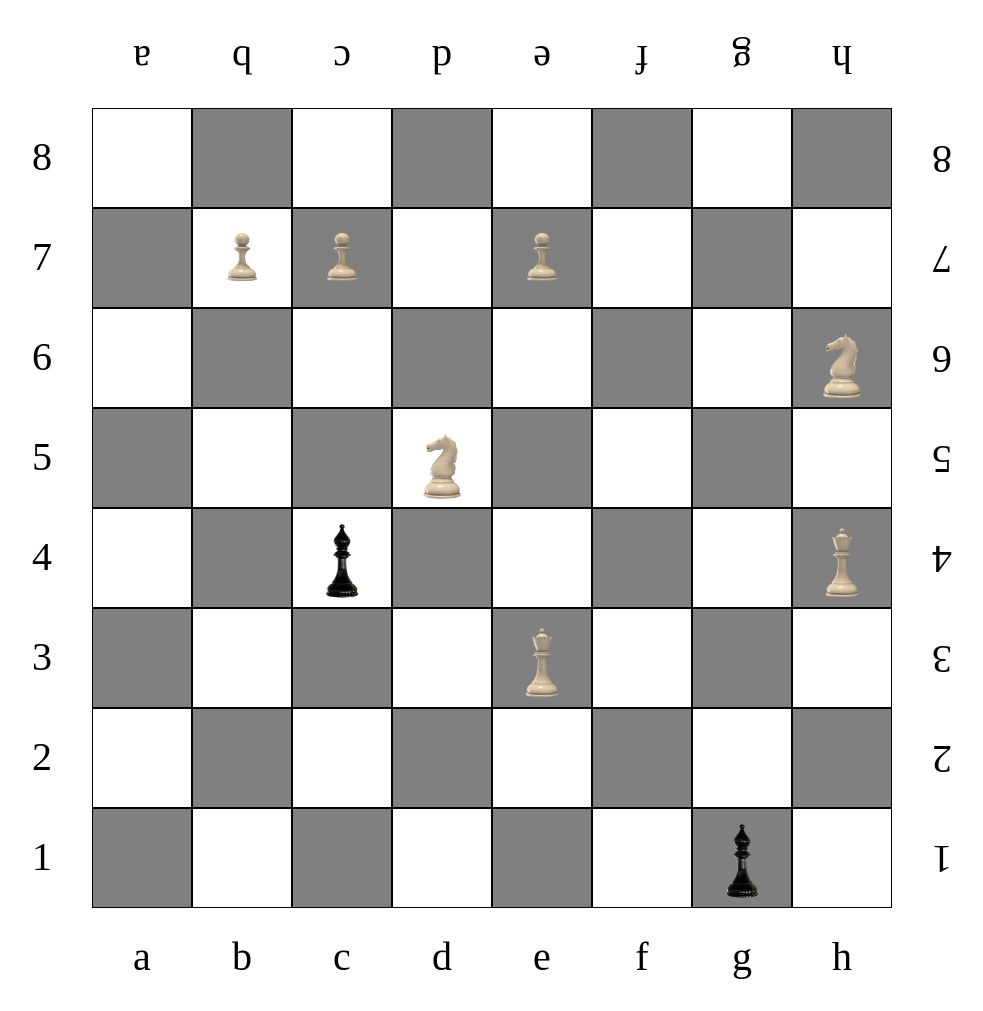
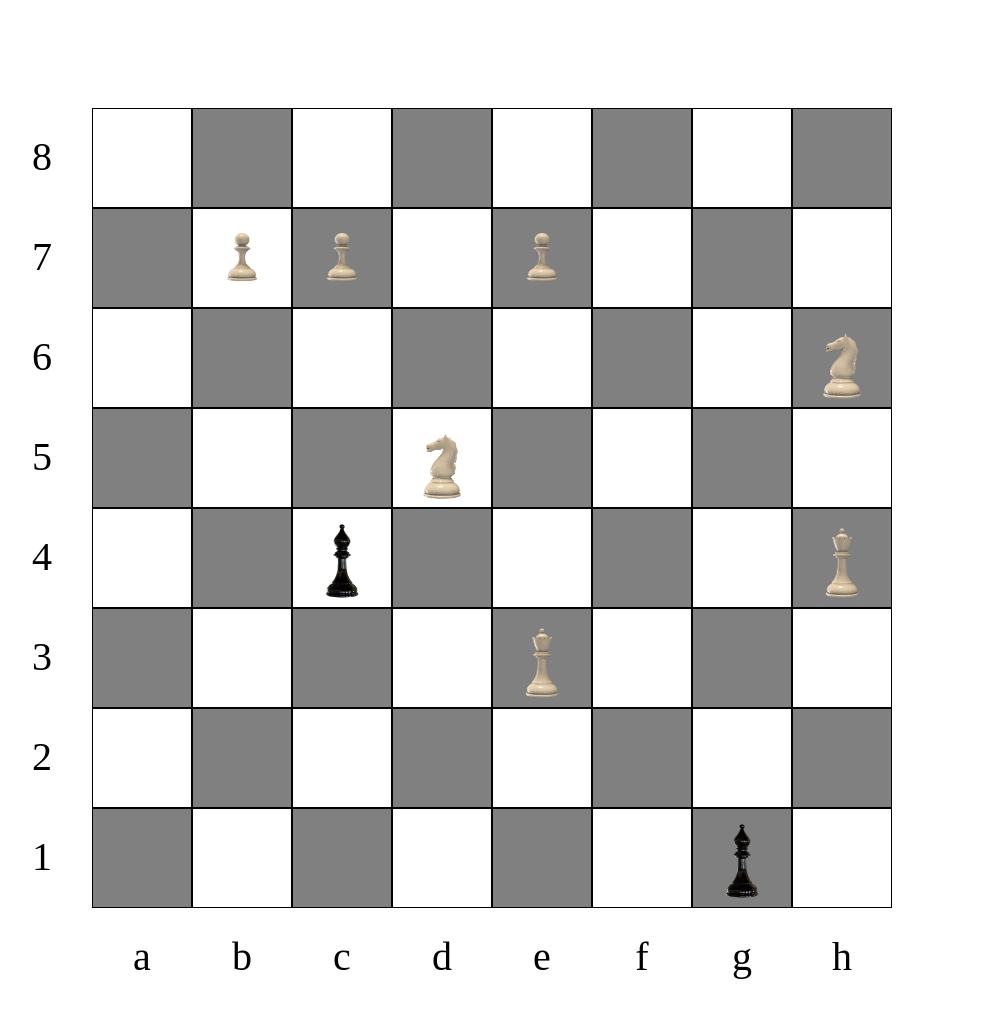
Before and after one commit to NyAmeron/LAB3, a plain HTML site: page index.html in a window 1280 px wide. Shown: the whole page, without its empty margins (16-999 px from the left). Drawn offline with Linux system fonts and the light colour scheme.

Commit message:
Update index.html

```diff
--- a/index.html
+++ b/index.html
@@ -20,7 +20,7 @@
             <div class="size text"></div>
         </div>
         <div class="column">
-                <div class="size text rot">a</div>
+                <div class="size text rot"></div>
                 <div class="size white"></div>
                 <div class="size black"></div>
                 <div class="size white"></div>
@@ -32,7 +32,7 @@
                 <div class="size text">a</div>
         </div>
         <div class="column">
-            <div class="size text rot">b</div>
+            <div class="size text rot"></div>
             <div class="size black"></div>
             <div class="size white"><img src="chess1.png" alt=""></div>
             <div class="size black"></div>
@@ -44,7 +44,7 @@
             <div class="size text">b</div>
         </div>
         <div class="column">
-            <div class="size text rot">c</div>
+            <div class="size text rot"></div>
             <div class="size white"></div>
             <div class="size black"><img src="chess1.png" alt=""></div>
             <div class="size white"></div>
@@ -56,7 +56,7 @@
             <div class="size text">c</div>
         </div>
         <div class="column">
-            <div class="size text rot">d</div>
+            <div class="size text rot"></div>
             <div class="size black"></div>
             <div class="size white"></div>
             <div class="size black"></div>
@@ -68,7 +68,7 @@
             <div class="size text">d</div>
         </div>
         <div class="column">
-            <div class="size text rot">e</div>
+            <div class="size text rot"></div>
             <div class="size white"></div>
             <div class="size black"><img src="chess1.png" alt=""></div>
             <div class="size white"></div>
@@ -80,7 +80,7 @@
             <div class="size text">e</div>
         </div>
         <div class="column">
-            <div class="size text rot">f</div>
+            <div class="size text rot"></div>
             <div class="size black"></div>
             <div class="size white"></div>
             <div class="size black"></div>
@@ -92,7 +92,7 @@
             <div class="size text">f</div>
         </div>
         <div class="column">
-            <div class="size text rot">g</div>
+            <div class="size text rot"></div>
             <div class="size white"></div>
             <div class="size black"></div>
             <div class="size white"></div>
@@ -104,7 +104,7 @@
             <div class="size text">g</div>
         </div>
         <div class="column">
-            <div class="size text rot">h</div>
+            <div class="size text rot"></div>
             <div class="size black"></div>
             <div class="size white"></div>
             <div class="size black"><img src="chess4.png" alt=""></div>
@@ -115,18 +115,7 @@
             <div class="size white"></div>
             <div class="size text">h</div>
         </div>
-        <div class="column rot">
-            <div class="size text"></div>
-            <div class="size text">1</div>
-            <div class="size text">2</div>
-            <div class="size text">3</div>
-            <div class="size text">4</div>
-            <div class="size text">5</div>
-            <div class="size text">6</div>
-            <div class="size text">7</div>
-            <div class="size text">8</div>
-            <div class="size text"></div>
-        </div>
+
     </div>
 </body>
 </html>
```
